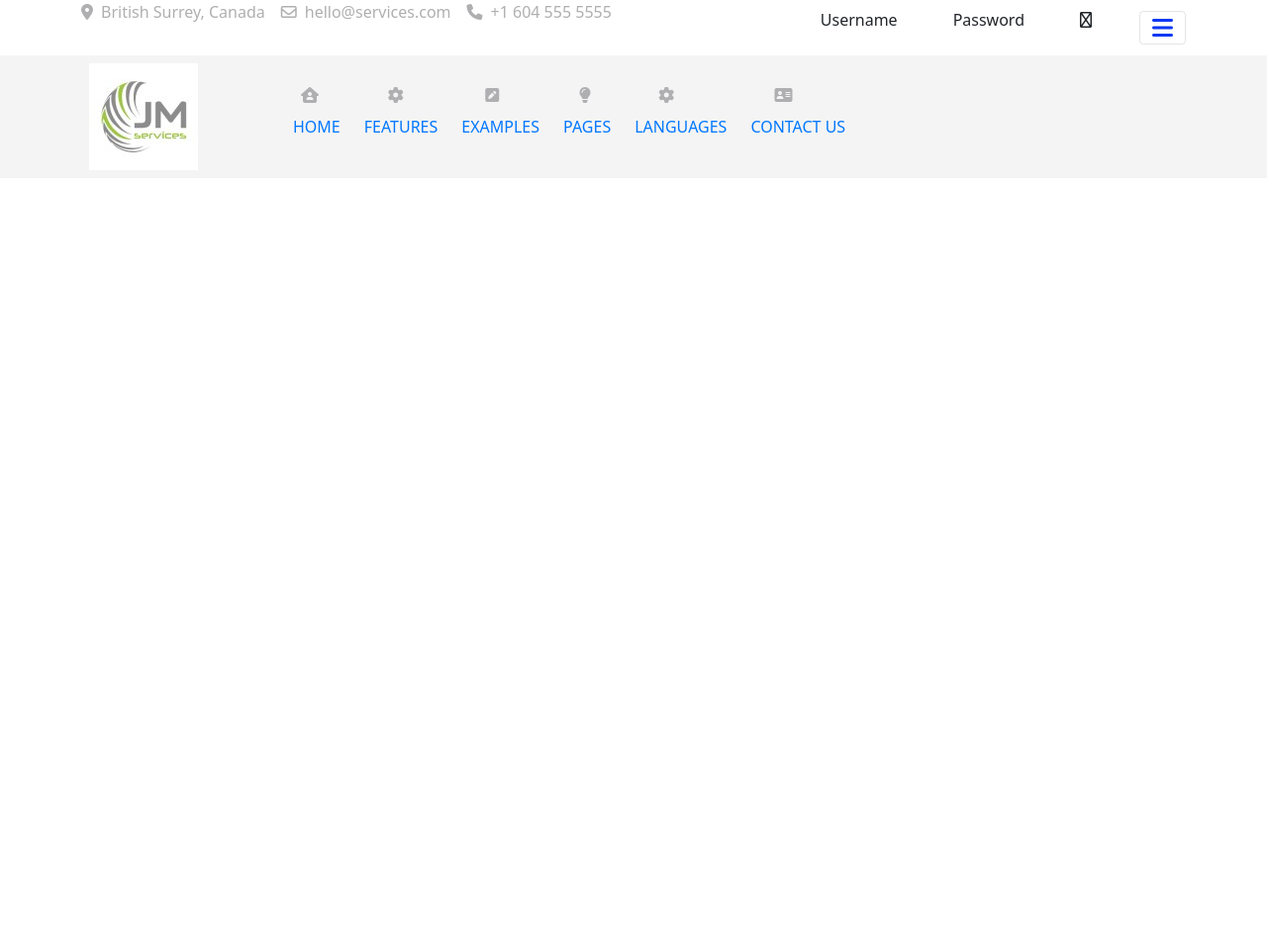
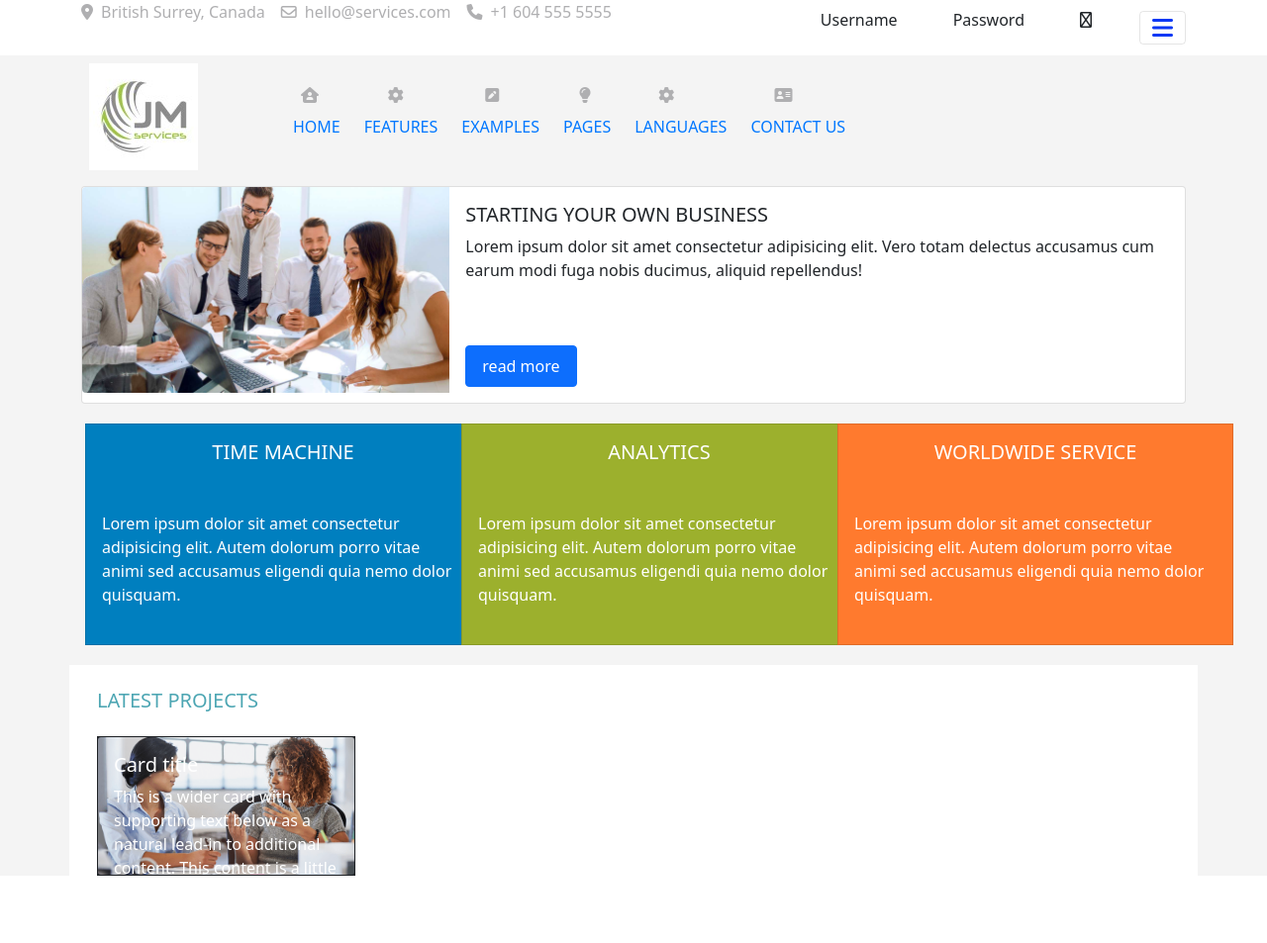
Before and after one commit to jasmeenkaurttn/Bootstrap-Practice-Session, a plain HTML site: page index.html in a window 1280 px wide. Shown: the whole page at 99% size. Before the commit the page ends 800 px from the top, so only its background shows below. Drawn offline with nearby package versions, Linux system fonts and the light colour scheme.

Commit message:
latest projects section

```diff
--- a/index.html
+++ b/index.html
@@ -103,53 +103,127 @@
     <!-- Main Home Section -->
     <section id="main-home">
         <!-- Navbar -->
-        <div class="container d-flex .bg-light.bg-gradient">
+        <div class="container d-flex .bg-light.bg-">
             <!-- Logo -->
             <div class="row justify-content-start h-5 ms-8 me-3 p-2">
-                <div class="col-md-2 .bg-white">
+                <div class="col-md-2 me-auto">
                     <img src="./assets/img/logo-resize.jpg" alt="JM Services" class="h-10">
                 </div>
             </div>
-            <div class="row d-flex justify-content-end ms-5 ">
-                <div class="col-md-auto m-1 pt-4 p-2 .bg-white">
+            <div class="row ms-5">
+                <div class="col-md-auto m-1 pt-4 p-2">
                     <i class="fa-solid fa-house-user ms-2" style="color: #afafb1; height: 12px;"></i>
                     <p style="color: rgb(0, 119, 255);" class="pt-2">HOME</p>
                 </div>
-                <div class="col-md-auto m-1 pt-4 p-2 .bg-white">
+                <div class="col-md-auto m-1 pt-4 p-2">
                     <i class="fa-solid fa-gear ms-4" style="color: #afafb1; height: 12px;"></i>
                     <p style="color: rgb(0, 119, 255);" class="pt-2">FEATURES</p>
                 </div>
-                <div class="col-md-auto m-1 pt-4 p-2 .bg-white">
+                <div class="col-md-auto m-1 pt-4 p-2">
                     <i class="fa-solid fa-square-pen ms-4" style="color: #afafb1; height: 12px;"></i>
                     <p style="color: rgb(0, 119, 255);" class="pt-2">EXAMPLES</p>
                 </div>
-                <div class="col-md-auto m-1 pt-4 p-2 .bg-white">
+                <div class="col-md-auto m-1 pt-4 p-2">
                     <i class="fa-solid fa-lightbulb ms-3" style="color: #afafb1; height: 12px;"></i>
                     <p style="color: rgb(0, 119, 255);" class="pt-2">PAGES</p>
                 </div>
-                <div class="col-md-auto m-1 pt-4 p-2 .bg-white">
+                <div class="col-md-auto m-1 pt-4 p-2">
                     <i class="fa-solid fa-gear ms-4" style="color: #afafb1; height: 12px;"></i>
                     <p style="color: rgb(0, 119, 255);" class="pt-2">LANGUAGES</p>
                 </div>
-                <div class="col-md-auto m-1 pt-4 p-2 .bg-white">
+                <div class="col-md-auto m-1 pt-4 p-2">
                     <i class="fa-solid fa-address-card ms-4" style="color: #afafb1; height: 12px;"></i>
                     <p style="color: rgb(0, 119, 255);" class="pt-2">CONTACT US</p>
                 </div>
-                <div class="col-md-auto m-1 pt-4 p-2 .bg-white">
+                <div class="col-md-auto m-1 pt-4 p-2">
                     <!-- <i class="fa-solid fa-house-user ms-2" style="color: #afafb1; height: 12px;"></i>
                     <p style="color: rgb(0, 119, 255);" class="pt-2">HOME</p> -->
                 </div>
-                <div class="col-md-auto m-1 pt-4 p-2 .bg-white">
+                <div class="col-md-auto m-1 pt-4 p-2">
                     <!-- <i class="fa-solid fa-house-user ms-2" style="color: #afafb1; height: 12px;"></i>
                     <p style="color: rgb(0, 119, 255);" class="pt-2">HOME</p> -->
                 </div>
-                <div class="col-md-auto m-1 pt-4 p-2 .bg-white">
+                <div class="col-md-auto m-1 pt-4 p-2">
                     <!-- <i class="fa-solid fa-house-user ms-2" style="color: #afafb1; height: 12px;"></i> -->
                     <p style="color: rgb(0, 119, 255);" class="pt-2"></p>
                 </div>
             </div>
         </div>
         <!-- Navbar end -->
+
+        <!--  Card section-->
+        <div class="container">
+            <div class="row">
+                <div class="col-md-12">
+                    <div class="card mb-3 mt-2">
+                        <div class="row g-0">
+                          <div class="col-md-4">
+                            <img src="assets/img/card-section-image.jpg" class="img-fluid rounded-start" alt="image">
+                          </div>
+                          <div class="col-md-8">
+                            <div class="card-body">
+                              <h5 class="card-title">STARTING YOUR OWN BUSINESS</h5>
+                              <p class="card-text">Lorem ipsum dolor sit amet consectetur adipisicing elit. Vero totam delectus accusamus cum earum modi fuga nobis ducimus, aliquid repellendus!</p>
+                              <button type="button" class="btn btn-primary mt-5 p-2 ps-3 pe-3 float-right">read more</button>
+                            </div>
+                          </div>
+                        </div>
+                      </div>
+                </div>
+            </div>
+
+            <!-- 3-card Section -->
+            <div class="row">
+                <div class="col-md-4">
+                    <div class="card m-1 rounded-0" style="width: 25rem; height: 14rem;background-color: #007fbf;">
+                        <div class="card-body text-white">
+                          <h5 class="card-title" style="text-align: center">TIME MACHINE</h5>
+                            <p><i class="fa-solid fa-watch"></i></p>
+                            <p class="">Lorem ipsum dolor sit amet consectetur adipisicing elit. Autem dolorum porro vitae animi sed accusamus eligendi quia nemo dolor quisquam.</p>
+                        </div>
+                      </div>
+                </div>
+                <div class="col-md-4">
+                    <div class="card m-1 rounded-0" style="width: 25rem; height: 14rem;background-color: #9cb02d;">
+                        <div class="card-body text-white">
+                          <h5 class="card-title" style="text-align: center;">ANALYTICS</h5>
+                            <p><i class="fa-solid fa-watch"></i></p>
+                            <p class="">Lorem ipsum dolor sit amet consectetur adipisicing elit. Autem dolorum porro vitae animi sed accusamus eligendi quia nemo dolor quisquam.</p>
+                        </div>
+                      </div>
+                </div>
+                <div class="col-md-4">
+                    <div class="card m-1 rounded-0" style="width: 25rem; height: 14rem;background-color: #ff7a2e;">
+                        <div class="card-body text-white">
+                          <h5 class="card-title" style="text-align: center;">WORLDWIDE SERVICE</h5>
+                            <p><i class="fa-solid fa-watch"></i></p>
+                            <p class="">Lorem ipsum dolor sit amet consectetur adipisicing elit. Autem dolorum porro vitae animi sed accusamus eligendi quia nemo dolor quisquam.</p>
+                        </div>
+                      </div>
+                </div>
+            </div>
+
+
+            <!-- Latest Projects Section -->
+            <div class="row mt-3" style="background-color: #fff;">
+                <h5  class="mt-4 mb-4 ms-3" style="color: #4da6b3;">LATEST PROJECTS</h5>
+                <div class="col-md-3 ms-3 h-75%">
+                    <div class="card bg-dark text-white rounded-0">
+                        <img src="assets/img/project1.png" class="card-img" alt="...">
+                        <div class="card-img-overlay">
+                          <h5 class="card-title">Card title</h5>
+                          <p class="card-text">This is a wider card with supporting text below as a natural lead-in to additional content. This content is a little bit longer.</p>
+                          <p class="card-text">Last updated 3 mins ago</p>
+                        </div>
+                      </div>
+                </div>
+                <div class="col-md-3"></div>
+                <div class="col-md-3"></div>
+                <div class="col-md-3"></div>
+            </div>
+            <!-- Latest Projects Section end -->
+        </div>
+        <!-- Card section end -->
     </section>
     <!-- Main home section end -->
 
```
Also changed, not shown: assets/img/card-section-image.jpg (added), assets/img/project1.png (added).
